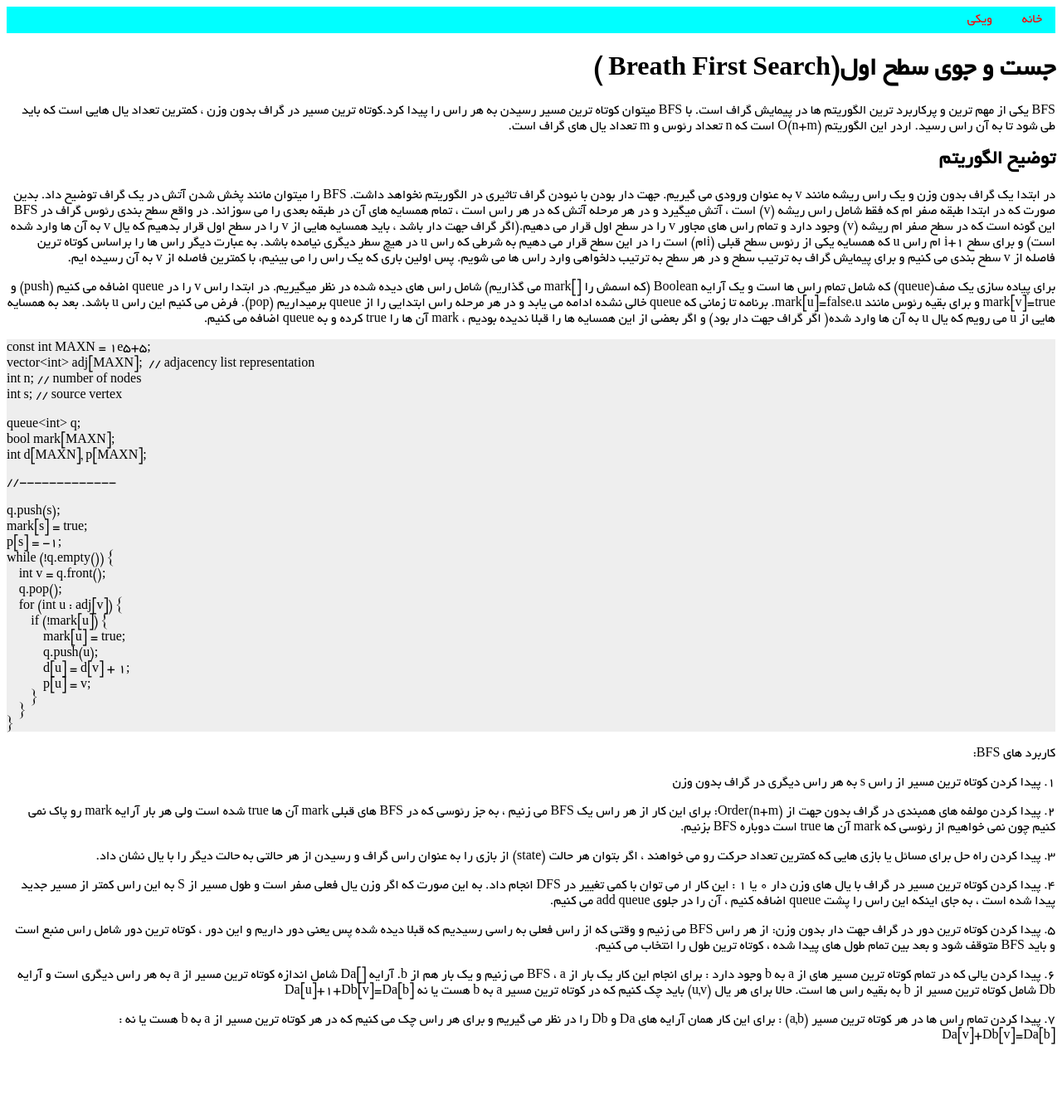
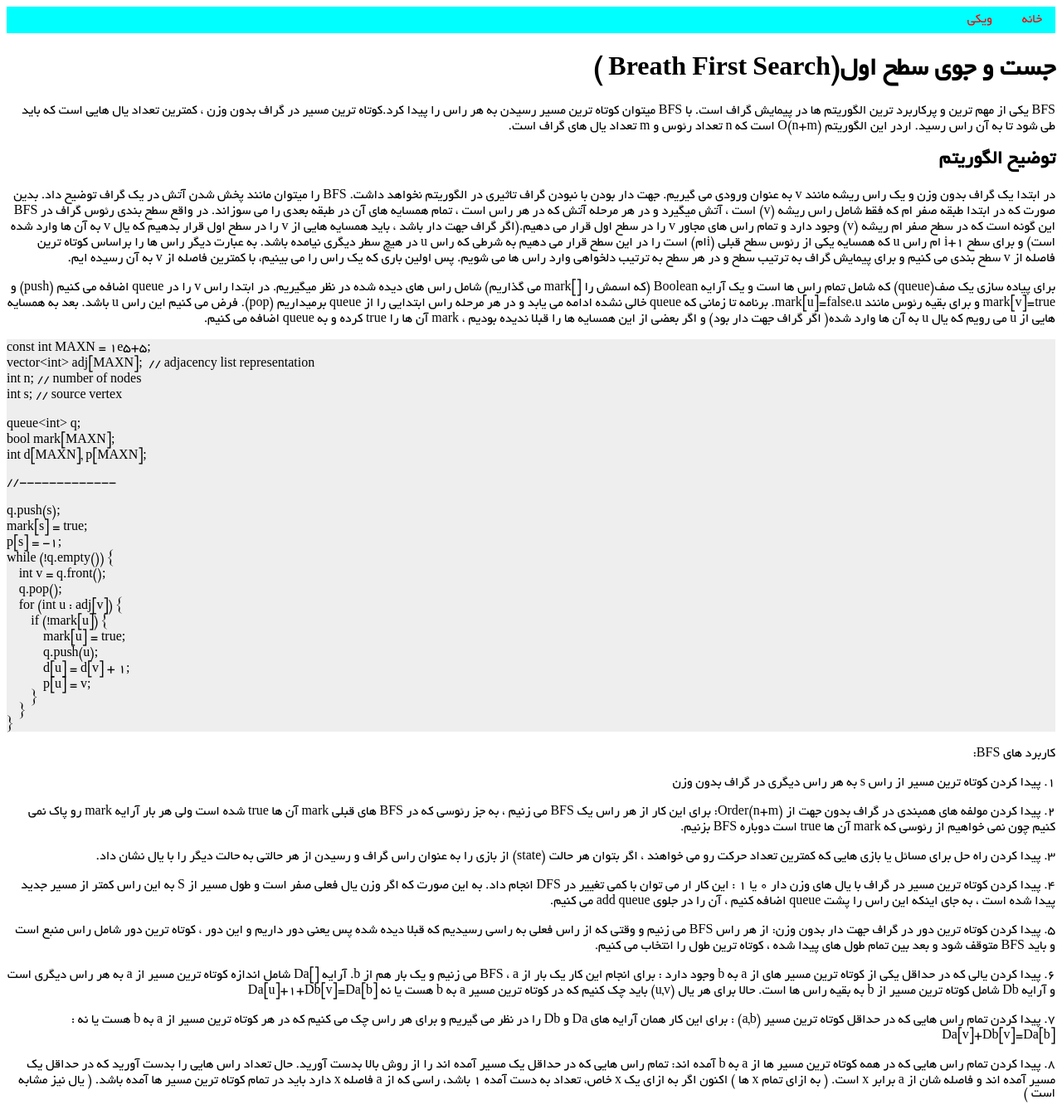
Before and after one commit to shaazzz/FarsiCP, a Jekyll site: the page built from wiki/algorithm/graph/BFS.md, in a window 1280 px wide. Shown: the whole page at 83% size. Built offline with Jekyll 4.4.1, drawn with Linux system fonts in a browser that asks for light colours; our own code applies the rules of GitHub Pages for plain Markdown files; before the commit the page ends 1273 px from its top, so only the background shows below that.

Commit message:
Update BFS.md

```diff
--- a/wiki/algorithm/graph/BFS.md
+++ b/wiki/algorithm/graph/BFS.md
@@ -65,9 +65,21 @@ add queue می کنیم.
 دور داریم و این دور ، کوتاه ترین دور شامل راس منبع است و باید BFS متوقف شود و بعد بین تمام طول های پیدا شده ، کوتاه ترین طول را انتخاب می
 کنیم.
 
-۶. پیدا کردن یالی که در تمام کوتاه ترین مسیر های از a به b وجود دارد : برای انجام این کار یک بار از BFS ، a می زنیم و یک بار هم از b. آرایه
+۶. پیدا کردن یالی که در حداقل یکی از کوتاه ترین مسیر های از a به b وجود دارد : برای انجام این کار یک بار از BFS ، a می زنیم و یک بار هم از b. آرایه
 []Da شامل اندازه کوتاه ترین مسیر از a به هر راس دیگری است و آرایه Db شامل کوتاه ترین مسیر از b به بقیه راس ها است. حالا برای هر یال (u,v)
 باید چک کنیم که در کوتاه ترین مسیر a به b هست یا نه [Da[u]+1+Db[v]=Da[b
 
-۷. پیدا کردن تمام راس ها در هر کوتاه ترین مسیر (a,b) : برای این کار همان آرایه های Da و Db را در نظر می گیریم و برای هر راس چک می کنیم که در
+۷. پیدا کردن تمام راس هایی که در حداقل کوتاه ترین مسیر (a,b) : برای این کار همان آرایه های Da و Db را در نظر می گیریم و برای هر راس چک می کنیم که در
 هر کوتاه ترین مسیر از a به b هست یا نه : [Da[v]+Db[v]=Da[b
+
+۸. پیدا کردن تمام راس هایی که در همه کوتاه ترین مسیر ها از
+a
+به
+b
+آمده اند: تمام راس هایی که در حداقل یک مسیر آمده اند را از روش بالا بدست آورید. حال تعداد راس هایی را بدست آورید که در حداقل یک مسیر آمده اند و فاصله شان از
+a
+برابر
+x
+است. ( به ازای تمام
+x
+ها ) اکنون اگر به ازای یک x خاص، تعداد به دست آمده ۱ باشد، راسی که از a فاصله x دارد باید در تمام کوتاه ترین مسیر ها آمده باشد. ( یال نیز مشابه است )
```
